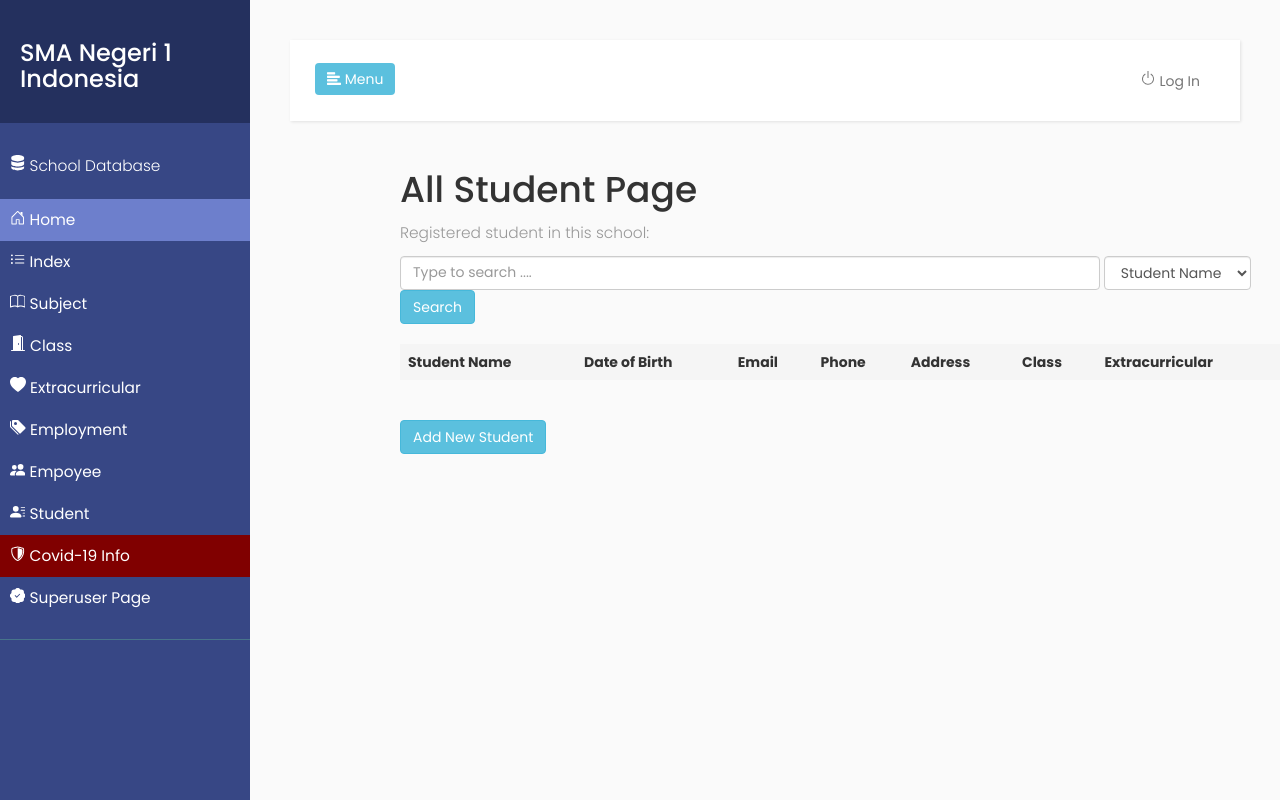
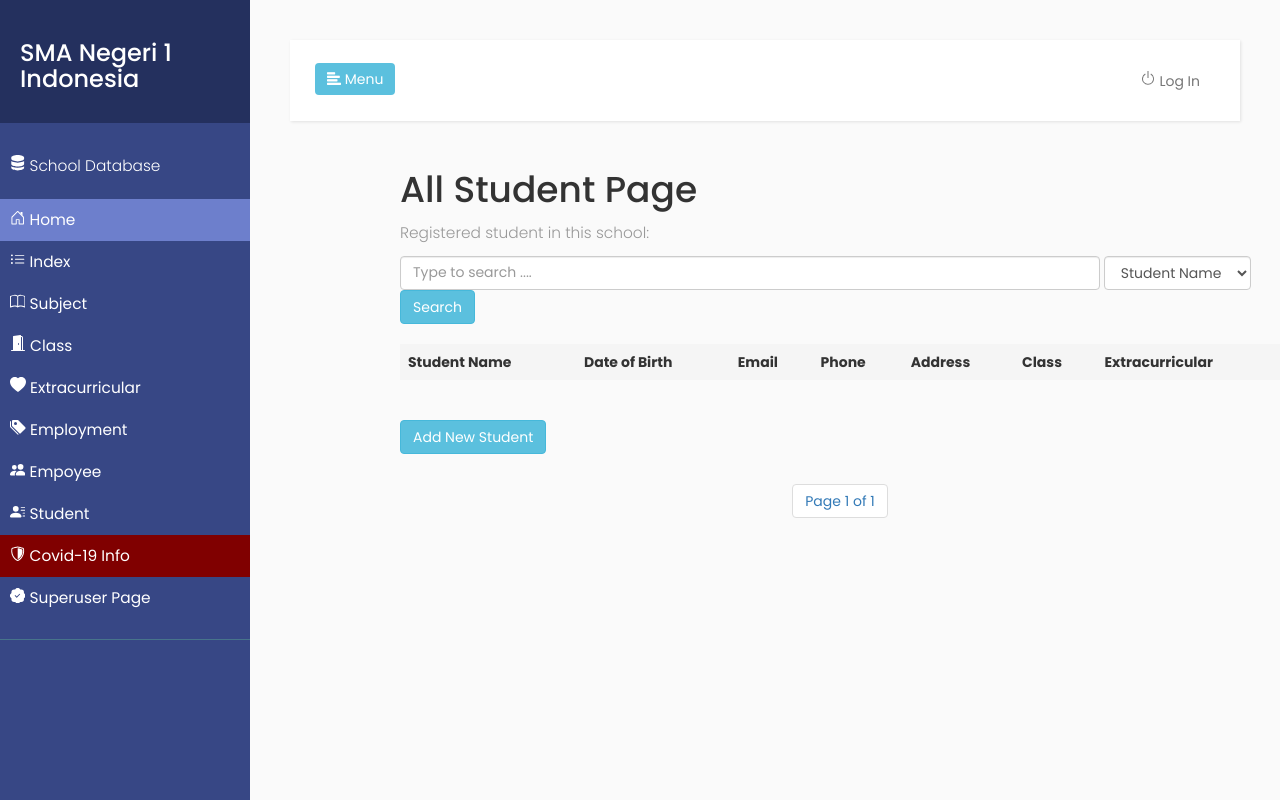
Before and after one commit to panjiarlins/sswp-final-project, a Django app: page /app/student/ in a window 1280 px wide. Run offline with Django 3.2, Linux system fonts and the light colour scheme; data that the repository does not hold is empty; some libraries are stand-ins or nearby versions.

Commit message:
Adding paginator for student

```diff
--- a/school/app/controller/student_controller.py
+++ b/school/app/controller/student_controller.py
@@ -5,6 +5,7 @@ from django.forms.models import model_to_dict
 from django.contrib.auth.decorators import login_required
 from app.models import Student
 from app.forms import StudentForm
+from django.core.paginator import Paginator
 
 def student_list(request):
     if request.method == 'POST':
@@ -21,8 +22,13 @@ def student_list(request):
             students = Student.objects.filter(student_address__contains=name).order_by('-student_DOB')
     else:
         students = Student.objects.all().order_by('-student_DOB')
+
+    paginator = Paginator(students, 10)
+    page_number = request.GET.get('page')
+    page_obj = paginator.get_page(page_number)
+
     context = {
-        'student_list' : students,
+        'student_list' : page_obj,
     }
     return render(request, 'appTemp/student/student_list.html', context)
 
--- a/school/templates/appTemp/student/student_list.html
+++ b/school/templates/appTemp/student/student_list.html
@@ -49,4 +49,25 @@
     <p>
         <a href="{% url 'student_add' %}" class="btn btn-info">Add New Student</a>
     </p>
+    <center>
+        <nav aria-label="Page navigation example">
+            <ul class="pagination">
+                {% if student_list.has_previous %}
+                    <li><a href="?page=1" class="page-link">&laquo; First</a></li>
+                    <li><a href="?page={{ student_list.previous_page_number }}" class="page-link">Previous</a></li>
+                {% endif %}
+
+                <li>
+                    <span class="current page-item">
+                        Page {{ student_list.number }} of {{ student_list.paginator.num_pages }}
+                    </span>
+                </li>
+
+                {% if student_list.has_next %}
+                    <li><a href="?page={{ student_list.next_page_number }}" class="page-link">Next</a></li>
+                    <li><a href="?page={{ student_list.paginator.num_pages }}" class="page-link">Last &raquo;</a></li>
+                {% endif %}
+            </ul>
+        </nav>
+    </center>
 {% endblock %}
```
